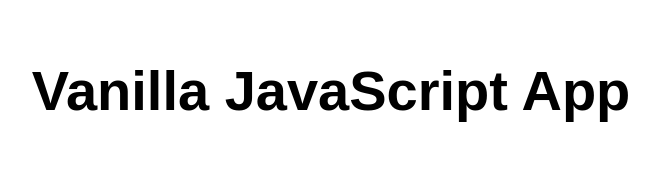
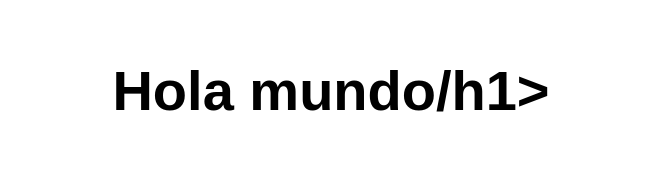
Before and after one commit to Mar3cit0/mi-primera-app-mar, a website: page src/index.html in a window 1280 px wide. Shown: the whole page, without its empty margins (309-968 px from the left). Drawn offline with Linux system fonts and the light colour scheme.

Commit message:
Etiquetas modificadas

```diff
--- a/src/index.html
+++ b/src/index.html
@@ -10,7 +10,7 @@
 
 <body>
   <main>
-    <h1>Vanilla JavaScript App</h1>
+    <h1>Hola mundo/h1>
   </main>
 </body>
 
```
